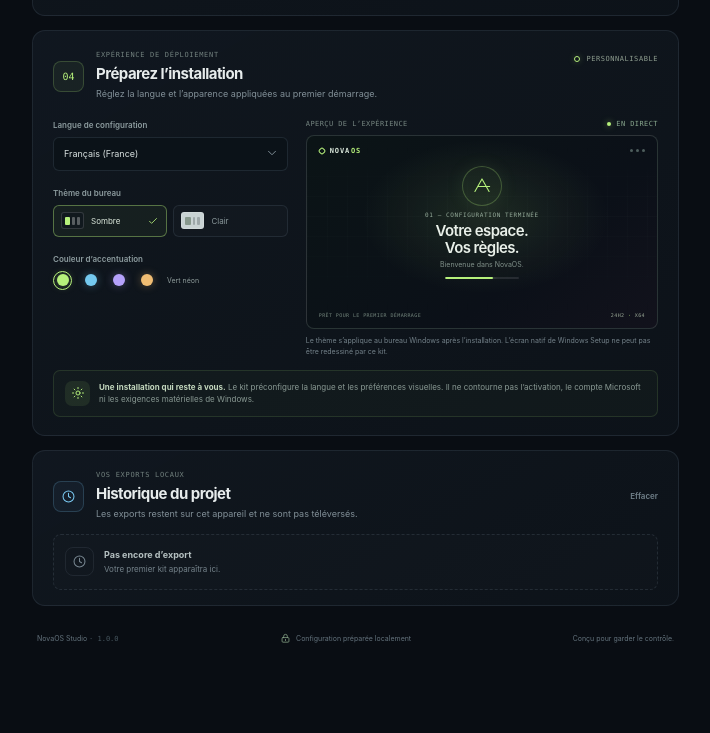
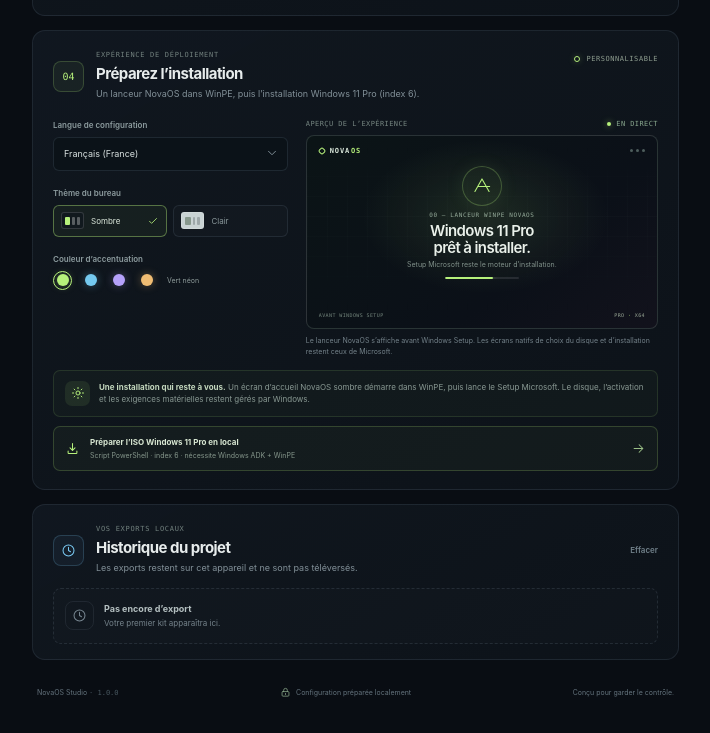
Before and after one commit to Haseosama/Nova-Os, a plain HTML site: page index.html in a window 1280 px wide. Shown: the part 1580-2313 px from the top of the page, without its empty margins (255-965 px from the left). Before the commit the page ends 2259 px from the top, so only its background shows below. Drawn offline with Linux system fonts and the light colour scheme.

Commit message:
Add local Windows 11 Pro ISO builder
Co-authored-by: arena-agent <297053741+arena-agent@users.noreply.github.com>

```diff
--- a/index.html
+++ b/index.html
@@ -4,7 +4,7 @@
   <meta charset="utf-8">
   <meta name="viewport" content="width=device-width, initial-scale=1">
   <meta name="theme-color" content="#090d13">
-  <meta name="description" content="NovaOS Studio — préparez localement un kit de personnalisation Windows.">
+  <meta name="description" content="NovaOS Studio — personnalisation locale de Windows 11 Pro et lanceur WinPE sombre.">
   <title>NovaOS Studio — Image Builder</title>
   <link rel="stylesheet" href="styles.css">
   <script src="app.js" defer></script>
@@ -224,7 +224,7 @@
             <section class="panel-section" id="installer" aria-labelledby="installerTitle">
               <div class="panel-heading">
                 <div class="step-badge">04</div>
-                <div class="panel-title-wrap"><div class="section-eyebrow">EXPÉRIENCE DE DÉPLOIEMENT</div><h2 id="installerTitle">Préparez l’installation</h2><p>Réglez la langue et l’apparence appliquées au premier démarrage.</p></div>
+                <div class="panel-title-wrap"><div class="section-eyebrow">EXPÉRIENCE DE DÉPLOIEMENT</div><h2 id="installerTitle">Préparez l’installation</h2><p>Un lanceur NovaOS dans WinPE, puis l’installation Windows 11 Pro (index 6).</p></div>
                 <span class="panel-status panel-status-configured"><span class="status-hollow"></span> PERSONNALISABLE</span>
               </div>
               <div class="installer-card">
@@ -249,13 +249,14 @@
                   <div class="preview-caption"><span>APERÇU DE L’EXPÉRIENCE</span><span class="preview-live"><i></i> EN DIRECT</span></div>
                   <div class="installer-preview" id="installerPreview">
                     <div class="preview-topline"><span class="preview-brand"><i></i> NOVA<span>OS</span></span><span class="preview-dots"><i></i><i></i><i></i></span></div>
-                    <div class="preview-center"><div class="preview-orbit"><svg viewBox="0 0 44 44" fill="none"><path d="m9 32 13-23 13 23M14 23h22" stroke="currentColor" stroke-width="2" stroke-linecap="round" stroke-linejoin="round"/></svg></div><span class="preview-step">01 — CONFIGURATION TERMINÉE</span><strong>Votre espace.<br>Vos règles.</strong><span class="preview-subtitle">Bienvenue dans NovaOS.</span><span class="preview-progress"><i></i></span></div>
-                    <div class="preview-footer"><span>PRÊT POUR LE PREMIER DÉMARRAGE</span><span>24H2 <i>·</i> X64</span></div>
+                    <div class="preview-center"><div class="preview-orbit"><svg viewBox="0 0 44 44" fill="none"><path d="m9 32 13-23 13 23M14 23h22" stroke="currentColor" stroke-width="2" stroke-linecap="round" stroke-linejoin="round"/></svg></div><span class="preview-step">00 — LANCEUR WINPE NOVAOS</span><strong>Windows 11 Pro<br>prêt à installer.</strong><span class="preview-subtitle">Setup Microsoft reste le moteur d’installation.</span><span class="preview-progress"><i></i></span></div>
+                    <div class="preview-footer"><span>AVANT WINDOWS SETUP</span><span>PRO <i>·</i> X64</span></div>
                   </div>
-                  <p class="preview-disclaimer">Le thème s’applique au bureau Windows après l’installation. L’écran natif de Windows Setup ne peut pas être redessiné par ce kit.</p>
+                  <p class="preview-disclaimer">Le lanceur NovaOS s’affiche avant Windows Setup. Les écrans natifs de choix du disque et d’installation restent ceux de Microsoft.</p>
                 </div>
               </div>
-              <div class="installer-note"><span class="note-icon"><svg class="icon"><use href="#i-sun"/></svg></span><span><strong>Une installation qui reste à vous.</strong> Le kit préconfigure la langue et les préférences visuelles. Il ne contourne pas l’activation, le compte Microsoft ni les exigences matérielles de Windows.</span></div>
+              <div class="installer-note"><span class="note-icon"><svg class="icon"><use href="#i-sun"/></svg></span><span><strong>Une installation qui reste à vous.</strong> Un écran d’accueil NovaOS sombre démarre dans WinPE, puis lance le Setup Microsoft. Le disque, l’activation et les exigences matérielles restent gérés par Windows.</span></div>
+              <a class="local-script-link" href="scripts/Build-NovaOS-Pro.ps1" download><svg class="icon"><use href="#i-download"/></svg><span><strong>Préparer l’ISO Windows 11 Pro en local</strong><small>Script PowerShell · index 6 · nécessite Windows ADK + WinPE</small></span><svg class="icon link-arrow"><use href="#i-arrow"/></svg></a>
             </section>
 
             <section class="panel-section history-section" id="builds" aria-labelledby="historyTitle">
@@ -309,7 +310,8 @@
       <div class="modal-icon"><svg class="icon"><use href="#i-spark"/></svg></div>
       <div class="section-eyebrow">À SAVOIR AVANT L’EXPORT</div>
       <h2 id="modalTitle">Un kit, pas un ISO reconstruit.</h2>
-      <p>NovaOS Studio prépare un ZIP avec votre profil JSON, un script PowerShell relisible et un fichier de réponse limité à la langue et au clavier. Le navigateur ne monte pas et ne modifie pas le contenu du fichier ISO.</p>
+      <p>L’export ZIP de cette interface contient votre profil JSON, un script PowerShell de préférences et un fichier de réponse de langue/clavier. Le navigateur ne monte pas et ne modifie pas le contenu de l’ISO.</p>
+      <p>Pour reconstruire localement l’ISO Windows 11 Pro (index 6) avec un écran d’accueil sombre dans WinPE, téléchargez le script du panneau Installateur. Il exige Windows ADK et doit être testé dans une machine virtuelle.</p>
       <div class="modal-callout"><svg class="icon"><use href="#i-shield"/></svg><span><strong>Gardez la main.</strong> Vérifiez chaque fichier avant de l’exécuter. Les paramètres Windows varient selon la version, l’édition et les stratégies de votre organisation.</span></div>
       <p class="modal-last">Pour reconstruire réellement un ISO, il faut ensuite intégrer ce kit à un flux Windows avec DISM et les outils Windows ADK. Certaines données de diagnostic sont obligatoires selon l’édition ; aucune configuration ne peut garantir leur suppression totale.</p>
       <button class="button button-primary modal-action" id="modalDone" type="button">J’ai compris <svg class="icon"><use href="#i-check"/></svg></button>
--- a/styles.css
+++ b/styles.css
@@ -317,6 +317,13 @@
 .installer-note strong { color: #c4d8be; font-weight: 650; }
 .note-icon { display: grid; place-items: center; width: 25px; height: 25px; flex: 0 0 auto; border-radius: 7px; background: rgba(var(--accent-rgb),.09); color: var(--accent); }
 .note-icon .icon { width: 14px; height: 14px; }
+.local-script-link { display: flex; align-items: center; gap: 10px; margin-top: 9px; padding: 10px 11px; border: 1px solid rgba(var(--accent-rgb),.2); border-radius: 7px; background: rgba(var(--accent-rgb),.035); color: var(--accent); text-decoration: none; transition: border-color .18s, background .18s, transform .18s; }
+.local-script-link:hover { border-color: rgba(var(--accent-rgb),.45); background: rgba(var(--accent-rgb),.075); transform: translateY(-1px); }
+.local-script-link > .icon { width: 15px; height: 15px; flex: 0 0 auto; }
+.local-script-link > span { display: grid; min-width: 0; flex: 1; gap: 4px; }
+.local-script-link strong { color: #d8e7d2; font-size: 8px; font-weight: 700; }
+.local-script-link small { color: #85968b; font-size: 7px; }
+.local-script-link .link-arrow { color: #9abf86; }
 
 .history-section { padding-bottom: 15px; }
 .panel-heading-history { margin-bottom: 13px; }
```
Also changed, not shown: 2 other files.
